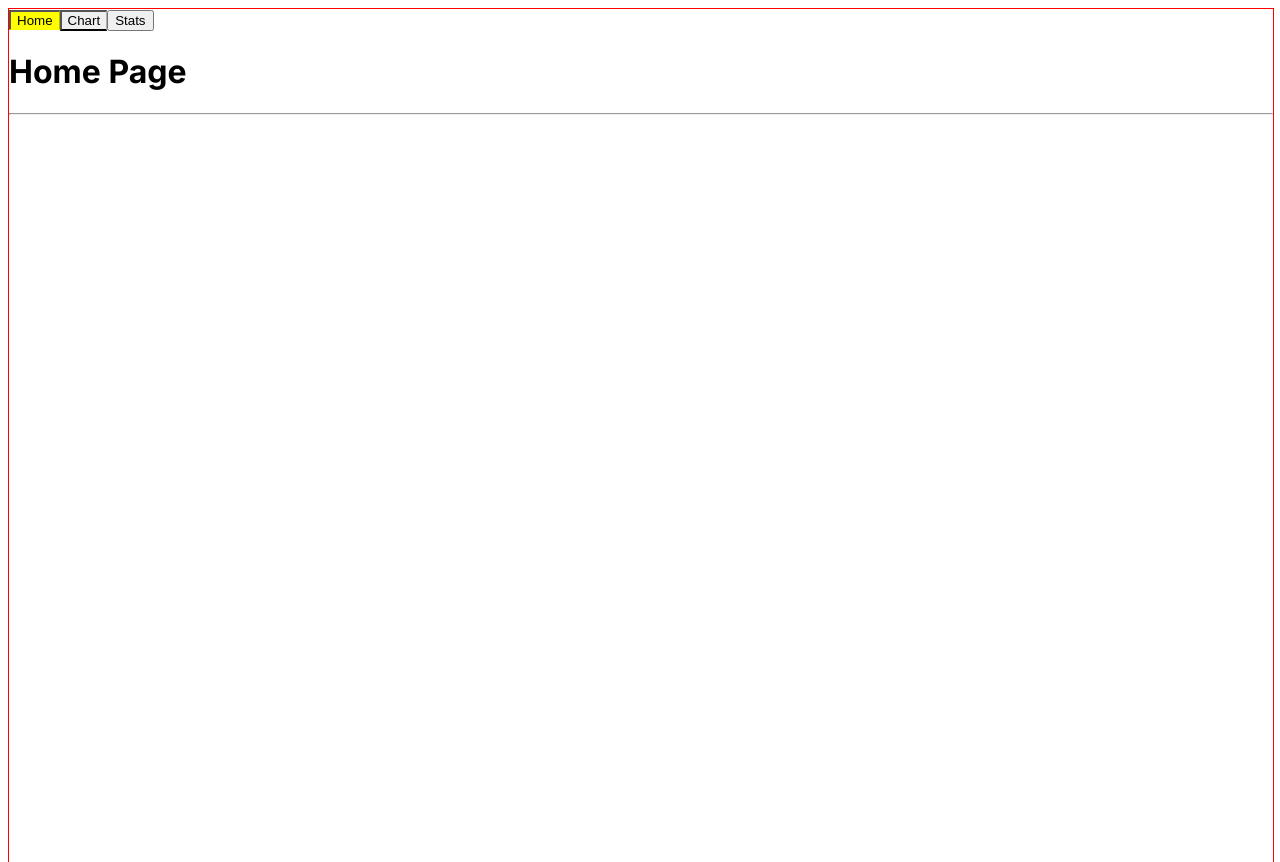
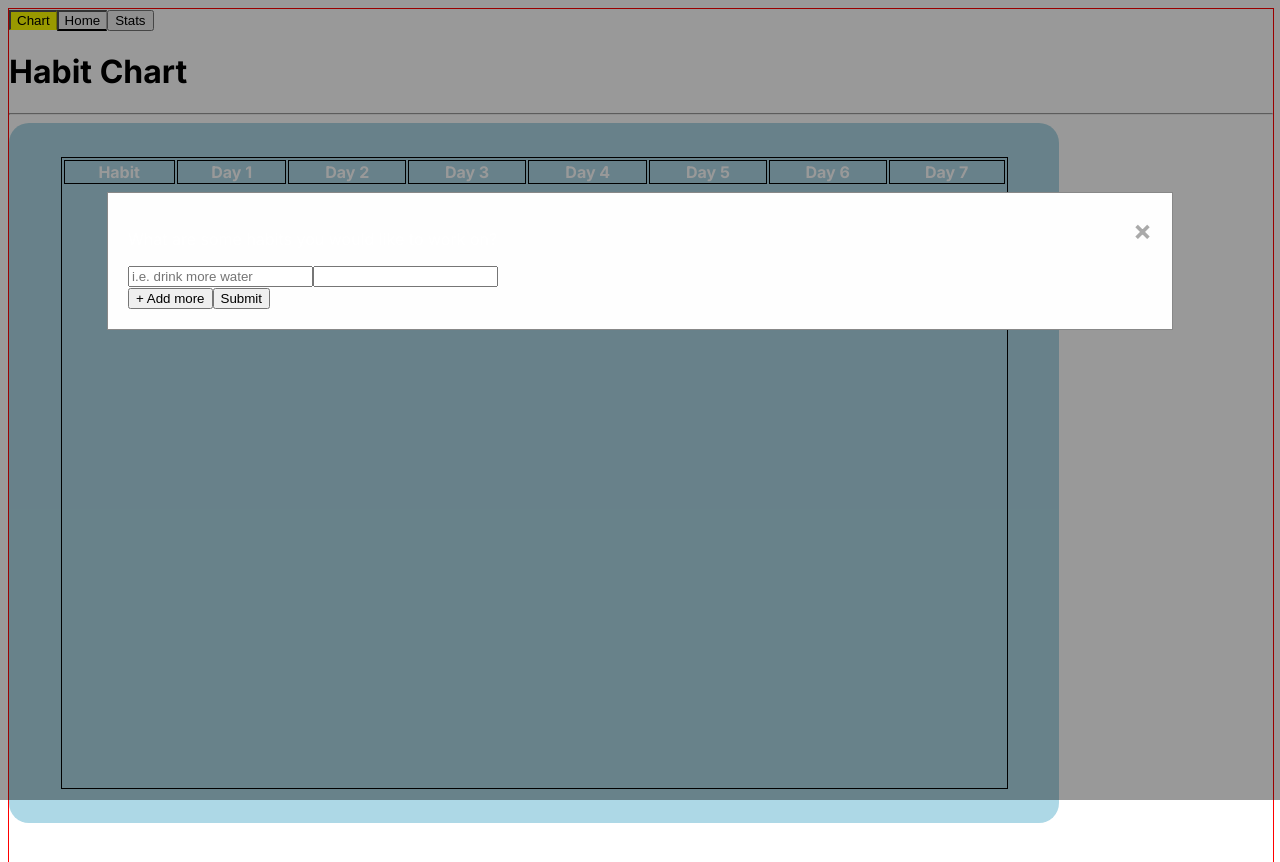
Before and after one commit to ulapkus/Habit-Tracker, a Next.js app: page / in a window 1280 px wide. Shown: the top 862 px of the page. Built offline with nearby package versions, Linux system fonts and the light colour scheme.

Commit message:
made it possible to import habits directly into chart

```diff
--- a/app/Tabs.js
+++ b/app/Tabs.js
@@ -17,13 +17,13 @@ function Tabs() {
           className={toggleState === 1 ? "tabs active-tabs" : "tabs"}
           onClick={() => toggleTab(1)}
         >
-          Home
+          Chart
         </button>
         <button
           className={toggleState === 2 ? "tabs active-tabs" : "tabs"}
           onClick={() => toggleTab(2)}
         >
-          Chart
+          Home
         </button>
         <button
           className={toggleState === 3 ? "tabs active-tabs" : "tabs"}
@@ -35,14 +35,16 @@ function Tabs() {
 
       <div className="content-tabs">
         <div className={toggleState === 1 ? "active-content" : "content"}>
-          <h1>Home Page</h1>
+          <h1>Habit Chart</h1>
           <hr />
+          <Chart />
+          {/* SWITCH THIS WITH HOME PAGE IN TAB LATER */}
         </div>
 
         <div className={toggleState === 2 ? "active-content" : "content"}>
-          <h2>Habit Chart</h2>
+          <h2>Home Page</h2>
           <hr />
-          <Chart />
+           {/* SWITCH THIS WITH CHART LOCATION IN TAB LATER */}
         </div>
 
         <div className={toggleState === 3 ? "active-content" : "content"}>
--- a/app/components/chart.js
+++ b/app/components/chart.js
@@ -7,17 +7,14 @@ export default function Chart() {
   const [random, setRandom] = useState([]);
 
   return (
-    <div>
-      <h1>My Habit Tracker</h1>
-      <section>
-      <ul>
-        {random.map((item, index) => (
-          <li key={index}>{item}</li>
-        ))}
-      </ul>
+    <div className="background">
+      {/* <h1>My Habit Tracker</h1> */}
+      <div className="mainquestions">
+        <section className="border">
           <Context.Provider value={[random, setRandom]}>
             <Modal />
           </Context.Provider>
+
           <table>
             <tbody>
               <tr>
@@ -25,31 +22,33 @@ export default function Chart() {
                 <th>Day 1</th>
                 <th>Day 2</th>
                 <th>Day 3</th>
+                <th>Day 4</th>
+                <th>Day 5</th>
+                <th>Day 6</th>
+                <th>Day 7</th>
               </tr>
             </tbody>
-          <tbody>
+            {random.map((item, index) => (
+              <tbody key={index}>
                 <tr>
+                  <td>{item}</td>
+                  <td>box</td>
+                  <td>box</td>
+                  <td>box</td>
+                  <td>box</td>
                   <td>box</td>
                   <td>box</td>
                   <td>box</td>
                 </tr>
               </tbody>
+            ))}
+
             <tbody>
-            <tr>
-              <td>box</td>
-              <td>box</td>
-              <td>box</td>
-            </tr>
-          </tbody>
-          <tbody>
-            <tr>
-              <td>box</td>
-              <td>box</td>
-              <td>box</td>
-            </tr>
+              <tr></tr>
             </tbody>
           </table>
         </section>
       </div>
+    </div>
   );
 }
--- a/app/globals.css
+++ b/app/globals.css
@@ -84,3 +84,42 @@
     text-decoration: none;
     cursor: pointer;
   }
+
+  .mainquestions {
+    display: flex;
+    flex-direction: column;
+    justify-content: space-around;
+    align-items: center;
+    width: 1050px;
+    height: 700px;
+    background-color: #add8e6;
+    border-radius: 20px;
+    color: white;
+    /* border: 1px solid red; */
+  }
+
+  .border {
+    display: flex;
+    flex-direction: column;
+    justify-content: space-between;
+     border: 1px solid black;
+     width:90%;
+     height: 90%;
+   }
+
+   /* .background {
+    background-color: beige;
+    display: flex;
+    flex-direction: column;
+    justify-content: center;
+    align-items: center;
+    height: 100vh;
+  } */
+
+  td {
+    border: 1px solid black;
+  }
+
+  th {
+    border: 1px solid black;
+  }
--- a/package.json
+++ b/package.json
@@ -9,6 +9,7 @@
     "lint": "next lint"
   },
   "dependencies": {
+    "@tanstack/react-table": "^8.10.3",
     "eslint": "8.49.0",
     "eslint-config-next": "13.5.2",
     "next": "13.5.2",
```
Also changed, not shown: 1 other file (tests, documents, lock files or other folders). Lines whose indentation alone changed are shown as unchanged.
